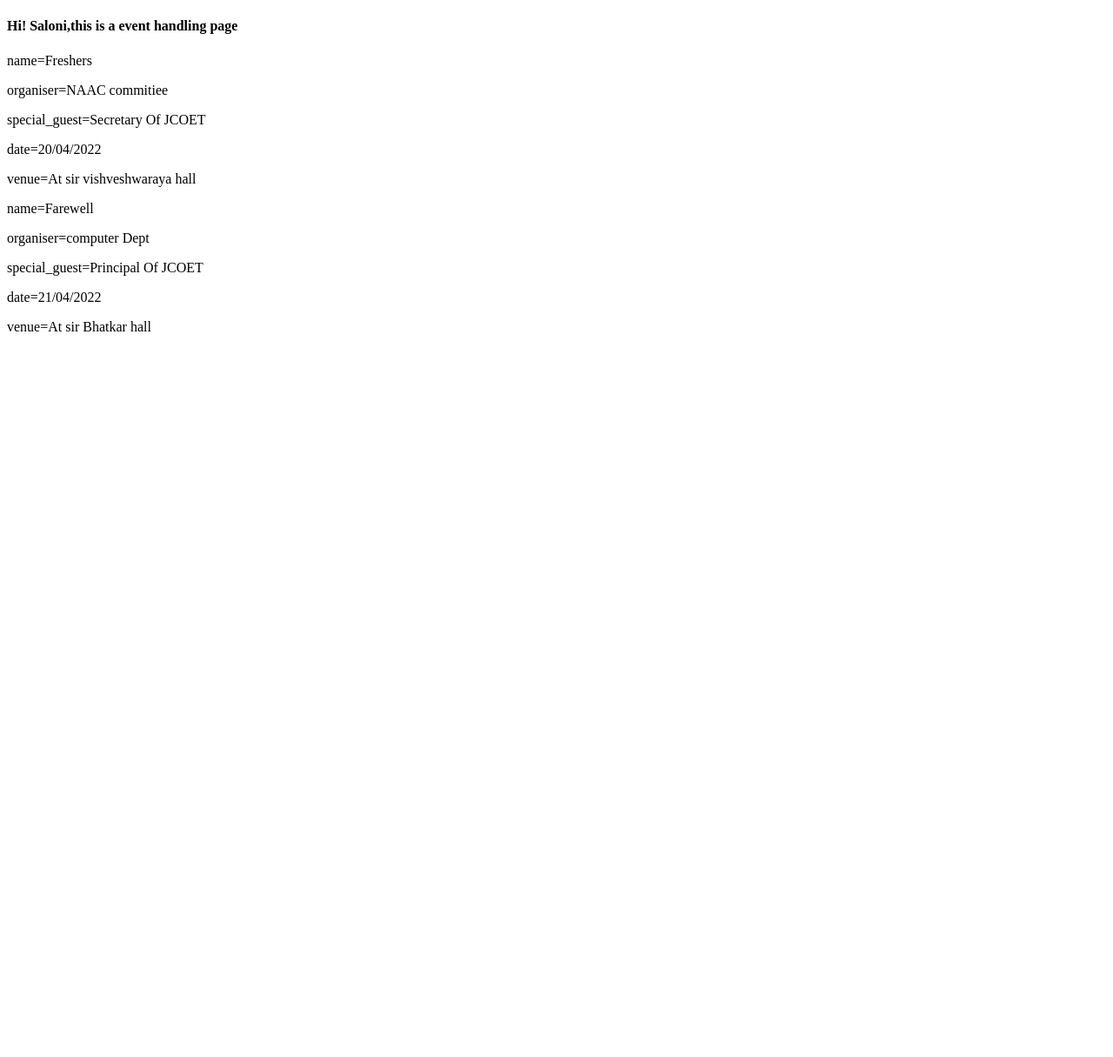
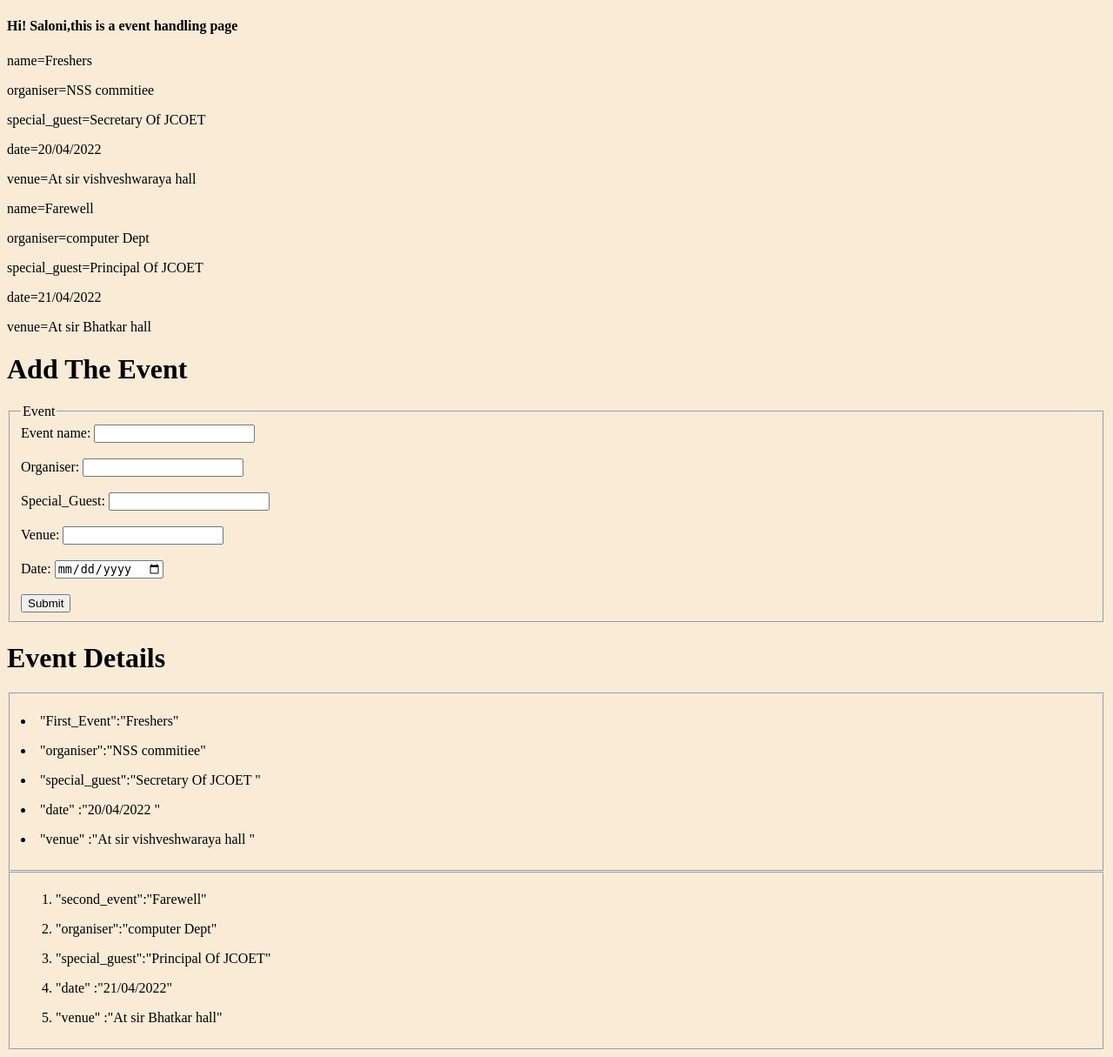
Before and after one commit to Aniketmisar115/EventManagementSystem, a Django app: page /eventhandling/about in a window 1280 px wide. Shown: the whole page at 87% size. Before the commit the page ends 381 px from the top, so only its background shows below. Run offline with Django 4.2, Linux system fonts and the light colour scheme.

Commit message:
First Commit

```diff
--- a/EventHandling/templates/event_handling.html
+++ b/EventHandling/templates/event_handling.html
@@ -3,7 +3,7 @@
     <head>
         <title>Event Mangement System</title>
     </head>
-    <body>
+    <body style="background-color:antiquewhite"></body>
         <div>
             <h4>Hi! {{display_name}},this is a event handling page </h4>
             {% for i in event_details %}
@@ -14,5 +14,43 @@
             <p>venue={{i.venue}} </p>
             {% endfor %}
         </div>
+            <h1>Add The Event</h1>
+            <form action="/action_page.php">
+                <fieldset>
+                 <legend>Event</legend>
+                 <label for="fname">Event name:</label>
+                 <input type="text" id="fname" name="fname"><br><br>
+                 <label for="lname">Organiser: </label>
+                 <input type="text" id="lname" name="lname"><br><br>
+                 <label for="specialguest">Special_Guest: </label>
+                 <input type="special guest" id="name" name="special guest"><br><br>
+                 <label for="venue">Venue:</label>
+                 <input type="venue" id="name" name="venue"><br><br>
+                  <label for="Date">Date:</label>
+                 <input type="date" id="date" name="date"><br><br>
+                 <input type="submit" value="Submit">
+                </fieldset>
+            </form>
+
+            <h1>Event Details</h1>
+            <fieldset>
+            <ol type="1" value="1"></ol>
+            <P><li>"First_Event":"Freshers"</li></P>
+            </ol>
+            <p><li>"organiser":"NSS commitiee"</li></p>
+            <P><li>"special_guest":"Secretary Of JCOET "</li></P>
+            <P><li>"date"  :"20/04/2022 "</li></P>
+            <P><li>"venue" :"At sir vishveshwaraya hall "</li></P>
+            </fieldset>
+
+            <fieldset>
+                 <ol type="1" value="1">
+                 <P><li>"second_event":"Farewell"</li></P>
+                 <P><li>"organiser":"computer Dept"</li></P>
+                 <P><li>"special_guest":"Principal Of JCOET"</li></P>
+                 <P><li>"date"  :"21/04/2022"</li></P>
+                 <P><li>"venue" :"At sir Bhatkar hall"</li></P>
+                </ol>
+            </fieldset>
     </body>
 </html>
--- a/EventHandling/views.py
+++ b/EventHandling/views.py
@@ -10,7 +10,7 @@
     events= [
         {
         "name":"Freshers",
-        "organiser":"NAAC commitiee ",
+        "organiser":"NSS commitiee ",
         "special_guest":"Secretary Of JCOET ",
         "date"  :"20/04/2022 ",
         "venue" :"At sir vishveshwaraya hall "
```
